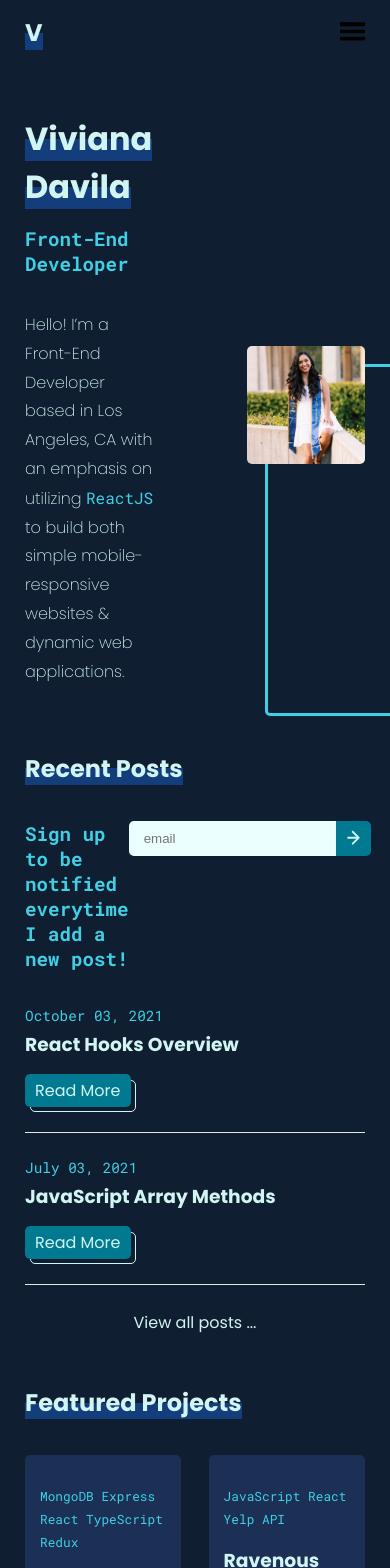
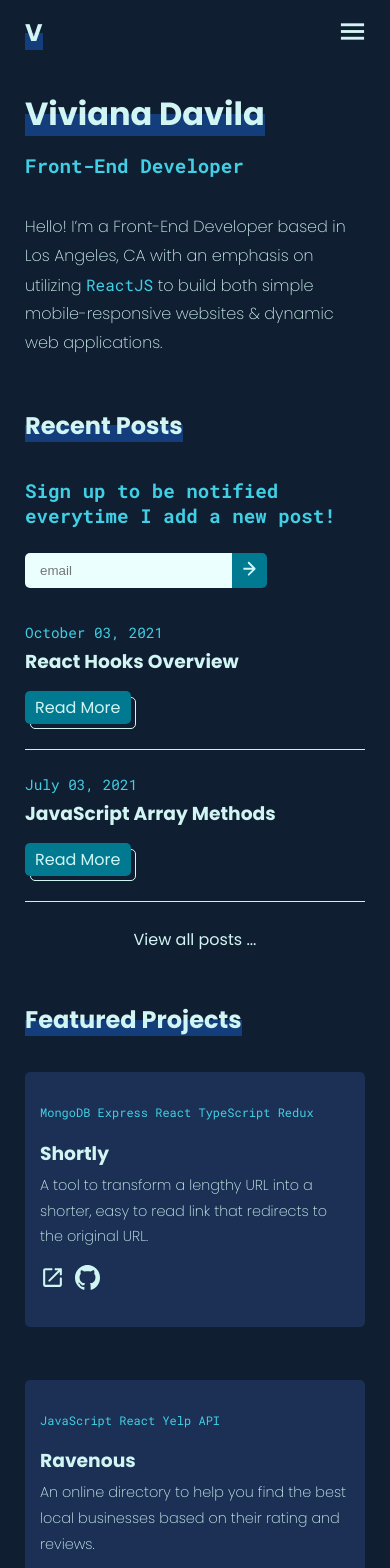
Before and after one commit to vividavila98/next-portfolio, a Next.js app: page / in a window 390 px wide. Shown: the top 1568 px of the page. Built offline with nearby package versions, Linux system fonts and the light colour scheme; a small style sheet from the web is missing.

Commit message:
responsiveness

```diff
--- a/components/About.js
+++ b/components/About.js
@@ -1,14 +1,13 @@
 import React from 'react';
 import Image from "next/image";
-import styles from "../styles/Home.module.css";
-import skills from '../public/images/skills.svg';
+import skills from '../public/images/myskills2.png';
 
 export default function About() {
     return (
-    <section>
+    <section id="about" className="animate__animated animate__fadeIn animate__delay-1s">
       <h2 className="headTitle">Learn More About Me</h2>
-      <div className={styles.aboutBox}>
-        <div className={styles.skillsBox}>
+      <div className="aboutBox">
+        <div className="skillsBox">
             <Image src={skills} alt="my skills" quality={100}/>
         </div>
         <p>
--- a/components/Header.js
+++ b/components/Header.js
@@ -12,7 +12,7 @@ export default function Header() {
           <link rel="icon" href="/favicon.ico" />
         </Head>
         <header className="header">
-          <div className="introBox animate__animated animate__fadeInDown">
+          <div className="introBox animate__animated animate__fadeIn">
             <h1 className="title">Viviana Davila</h1>
             <div className="codeText">Front-End Developer</div>
             <p className="intro">Hello! I’m a Front-End Developer based in Los Angeles, CA
@@ -20,7 +20,7 @@ export default function Header() {
             dynamic web applications.</p>
           </div>
 
-          <div className="picBox animate__animated animate__fadeInDown">
+          <div className="picBox animate__animated animate__fadeIn">
             <Image src={realPic} className="topPic" width={500} height={500} alt="Picture of me" />
             <div className="picOutline"></div>
           </div>
--- a/components/Navigation.js
+++ b/components/Navigation.js
@@ -2,7 +2,7 @@ import Link from "next/link";
 import { useState, useEffect } from 'react';
 import { useRouter } from "next/router";
 import Image from "next/image";
-import ham from "../public/images/ham.svg";
+import ham from "../public/images/menu.svg";
 
 export default function Navigation() {
     const router = useRouter();
@@ -18,9 +18,12 @@ export default function Navigation() {
          <ul>
             <li className="logo"><Link href="/">V</Link></li>
             <li className={router.pathname == "/" ? "active" : ""}><Link href="/">home</Link></li>
-            <li className={router.pathname == "/posts" ? "active" : ""}><Link href="/posts">posts</Link></li>
-            <li className={router.pathname == "/about" ? "active" : ""}><Link href="/about">about</Link></li>
-            <li><a href="https://www.vivianadavila.dev/" target="_blank" rel="noopener noreferrer">portfolio</a></li>
+            <li><Link href="/#posts">posts</Link></li>
+            <li><Link href="/#projects">projects</Link></li>
+            <li><Link href="/#about">about</Link></li>
+            {/* <li className={router.pathname == "/posts" ? "active" : ""}><Link href="/posts">posts</Link></li>
+            <li className={router.pathname == "/about" ? "active" : ""}><Link href="/about">projects</Link></li>
+            <li><a href="https://www.vivianadavila.dev/" target="_blank" rel="noopener noreferrer">about</a></li> */}
             <li><Link href="mailto:vividavila98@gmail.com">contact</Link></li>
         </ul>
         </nav>
@@ -31,9 +34,12 @@ export default function Navigation() {
           </div>
           <ul className={displayNav ? "visible" : ""}>
             <li className={router.pathname == "/" ? "active" : ""}><Link href="/">home</Link></li>
-            <li className={router.pathname == "/blog" ? "active" : ""}><Link href="/posts">posts</Link></li>
+            <li><Link href="/#posts">posts</Link></li>
+            <li><Link href="/#projects">projects</Link></li>
+            <li><Link href="/#about">about</Link></li>
+            {/* <li className={router.pathname == "/blog" ? "active" : ""}><Link href="/posts">posts</Link></li>
             <li className={router.pathname == "/about" ? "active" : ""}><Link href="/about">about</Link></li>
-            <li><a href="https://www.vivianadavila.dev/" target="_blank" rel="noopener noreferrer">portfolio</a></li>
+            <li><a href="https://www.vivianadavila.dev/" target="_blank" rel="noopener noreferrer">portfolio</a></li> */}
             <li><Link href="mailto:vividavila98@gmail.com">contact</Link></li>
           </ul>
         </nav>
--- a/components/PostList.js
+++ b/components/PostList.js
@@ -10,7 +10,7 @@ export default function PostList(props) {
   const { email, handleChange, subscribe } = useSubscribe();
 
     return (
-      <section className="animate__animated animate__fadeIn animate__delay-1s">
+      <section id="posts" className="animate__animated animate__fadeIn animate__delay-1s">
             <h2 className="headTitle">Recent Posts</h2>
             <div className="subText">
             Sign up to be notified <br/> everytime I add a new post!
--- a/components/Projects.js
+++ b/components/Projects.js
@@ -6,7 +6,7 @@ import Link from "next/link";
 
 export default function Projects() {
     return (
-    <section className="projSec">
+    <section id="projects" className="projSec animate__animated animate__fadeIn animate__delay-1s">
       <h2 className="headTitle">Featured Projects</h2>
       <div className="projList">
           <div className="projBox">
--- a/pages/_app.js
+++ b/pages/_app.js
@@ -37,7 +37,7 @@ function MyApp({ Component, pageProps }) {
           </div>
         ) : (
           <>
-            <Header />
+            <Header/>
             <Component {...pageProps} />
             <Footer />
           </>
--- a/posts/react-hooks.md
+++ b/posts/react-hooks.md
@@ -4,7 +4,7 @@ date: "October 03, 2021"
 tag: "ReactJS"
 ---
 
-# React Hooks Explained
+# React Hooks Overview
 
 ## useState()
 
--- a/styles/globals.css
+++ b/styles/globals.css
@@ -5,6 +5,7 @@
   box-sizing: border-box;
   margin: 0;
   padding: 0;
+  scroll-behavior: smooth;
 }
 
 body {
@@ -188,7 +189,7 @@ body {
 
 p {
   margin: 15px 0;
-  line-height: 1.8;
+  line-height: 1.8em;
   color: #D1F5F3;
 }
 
@@ -379,6 +380,7 @@ footer ul li a:hover {
 
 article {
   min-height: 50vh;
+  font-weight: 200;
 }
 
 article h1 {
@@ -400,6 +402,7 @@ article hr {
 
 article li {
   list-style-type: circle;
+  line-height: 1.8em;
 }
 
 pre {
@@ -409,6 +412,46 @@ pre {
  code.hljs {
   padding: 25px;
   border-radius: 10px;
+}
+
+.aboutBox {
+  display: flex;
+  align-items: center;
+  justify-content: space-between;
+  margin-top: 35px;
+}
+
+.aboutBox p {
+  width: 45%;
+  display: inline-block;
+  font-weight: 200;
+  margin-top: 0;
+}
+
+.skillsBox {
+  display: inline-block;
+  width: 47%;
+  position: relative;
+}
+
+@media (max-width: 992px) {
+  .container {
+    max-width: 720px;
+  }
+
+  .picOutline {
+    width: 277px;
+    height: 277px;
+  }
+
+  .picBox {
+    margin-left: 57px;
+  }
+
+  .projOutline, .projOutline2 {
+    width: 322px;
+    height: 253px;
+  }
 }
 
 
@@ -454,6 +497,41 @@ pre {
     margin-bottom: 10px;
   }
 
+  .header {
+    flex-direction: column;
+    padding-top: 25px;
+  }
+
+.introBox {
+  width: 100%;
+}
+
+.intro {
+  width: 100%;
+  margin-bottom: 0;
+}
+
+.picBox {
+  display: none;
+}
+
+.subText {
+  flex-direction: column;
+}
+
+.btn {
+  margin: 0;
+}
+
+.subBox {
+    width: 100%;
+  }
+
+.form {
+    margin-left: 0;
+    margin-top: 25px;
+  }
+
   .card-info {
     flex-direction: column;
   }
@@ -467,6 +545,46 @@ pre {
     left: 5px;
   }
 
+  .projList {
+    flex-direction: column;
+  }
+
+  .projBox {
+    width: 100%;
+    margin-bottom: 17.5px;
+  }
+
+  .projTech {
+    font-size: .75em;
+  }
+
+  .projOutline, .projOutline2 {
+    width: 325px;
+    height: 252px;
+  }
+
+  .projOutline {
+    bottom: 0;
+    top: 45px;
+  }
+
+  .aboutBox {
+    flex-direction: column;
+  }
+
+  .skillsBox {
+    width: 100%;
+    margin-bottom: 35px;
+  }
+
+  .aboutBox p {
+    width: 100%;
+  }
+
+  footer {
+    margin-top: 0;
+  }
+
   footer ul {
     flex-direction: column;
   }
@@ -474,10 +592,10 @@ pre {
   footer ul li {
     margin-bottom: 15px;
   }
+}
 
-  footer ul li:first-child {
+@media (max-width: 767px) {
+  .projOutline, .projOutline2 {
     display: none;
   }
-
-
 }
```
Also changed, not shown: public/images/menu.svg (added), public/images/myskills2.png (added).
